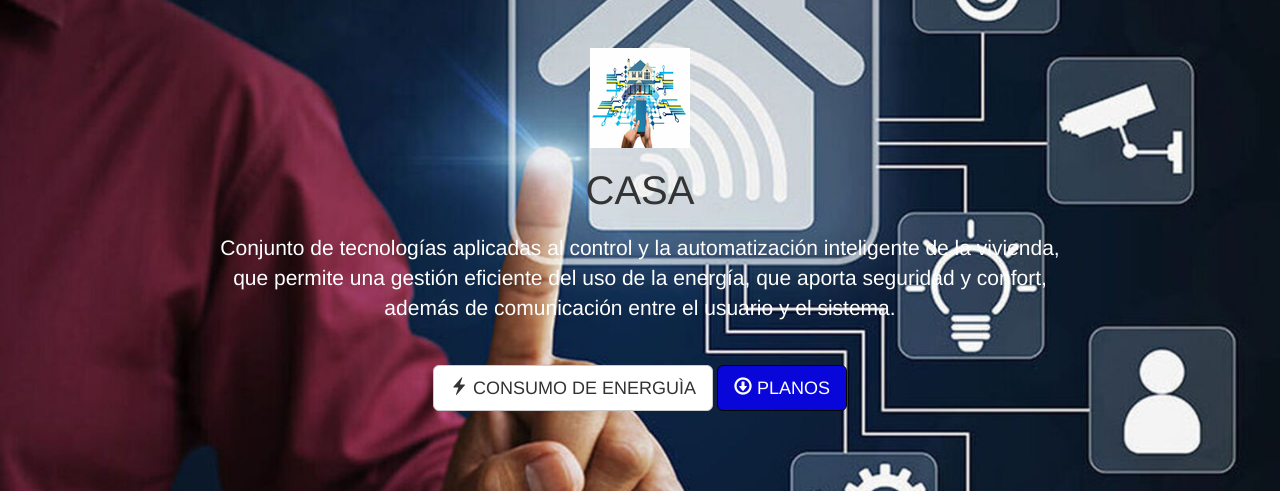
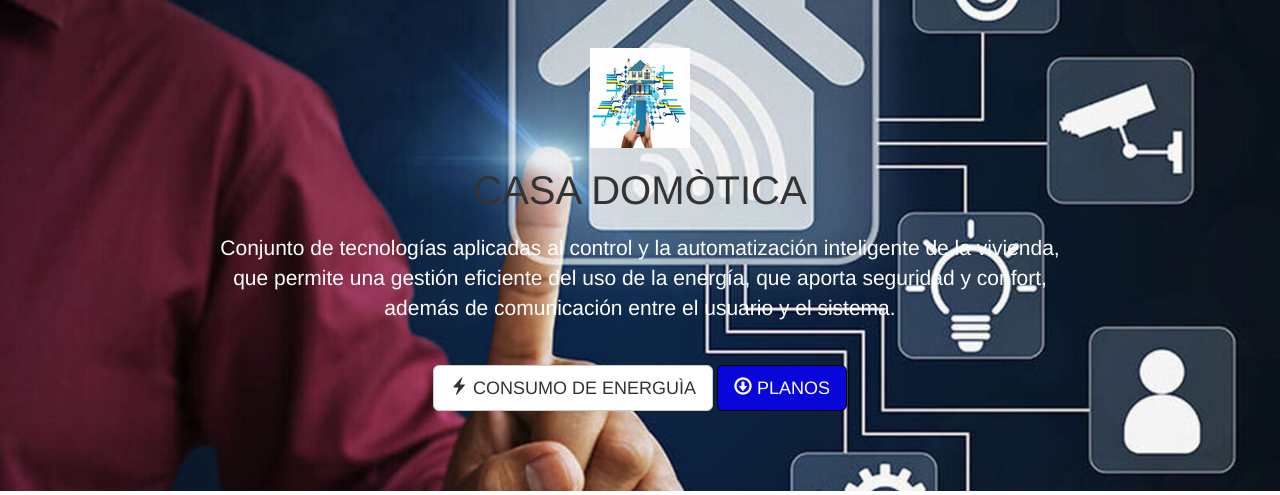
Before and after one commit to Delmiro1996/primerademostracionpca, a PHP site: template web/views/index.twig in a window 1280 px wide. Shown: the part 51-546 px from the top of the page. Run offline with PHP 8.4, Linux system fonts and the light colour scheme; the template is opened without the code that fills it, so the values that code supplies are empty; some libraries are stand-ins or nearby versions.

Commit message:
Update index.twig

```diff
--- a/web/views/index.twig
+++ b/web/views/index.twig
@@ -6,7 +6,7 @@
     <a href="/" class="casa-domotica">
       <img src="/images/casa-domotica.png">
     </a>
-    <h1>CASA </h1>
+    <h1>CASA DOMÒTICA</h1>
     <p> Conjunto de tecnologías aplicadas al control y la automatización inteligente de la vivienda, que permite una gestión eficiente del uso de la energía, que aporta seguridad y confort, además de comunicación entre el usuario y el sistema.</p>
     <a type="button" class="btn btn-lg btn-default" href="https://devcenter.heroku.com/articles/getting-started-with-php"><span class="glyphicon glyphicon-flash"></span> CONSUMO DE ENERGUÌA</a>
     <a type="button" class="btn btn-lg btn-primary" href="https://github.com/heroku/php-getting-started"><span class="glyphicon glyphicon-download"></span> PLANOS </a>
```
